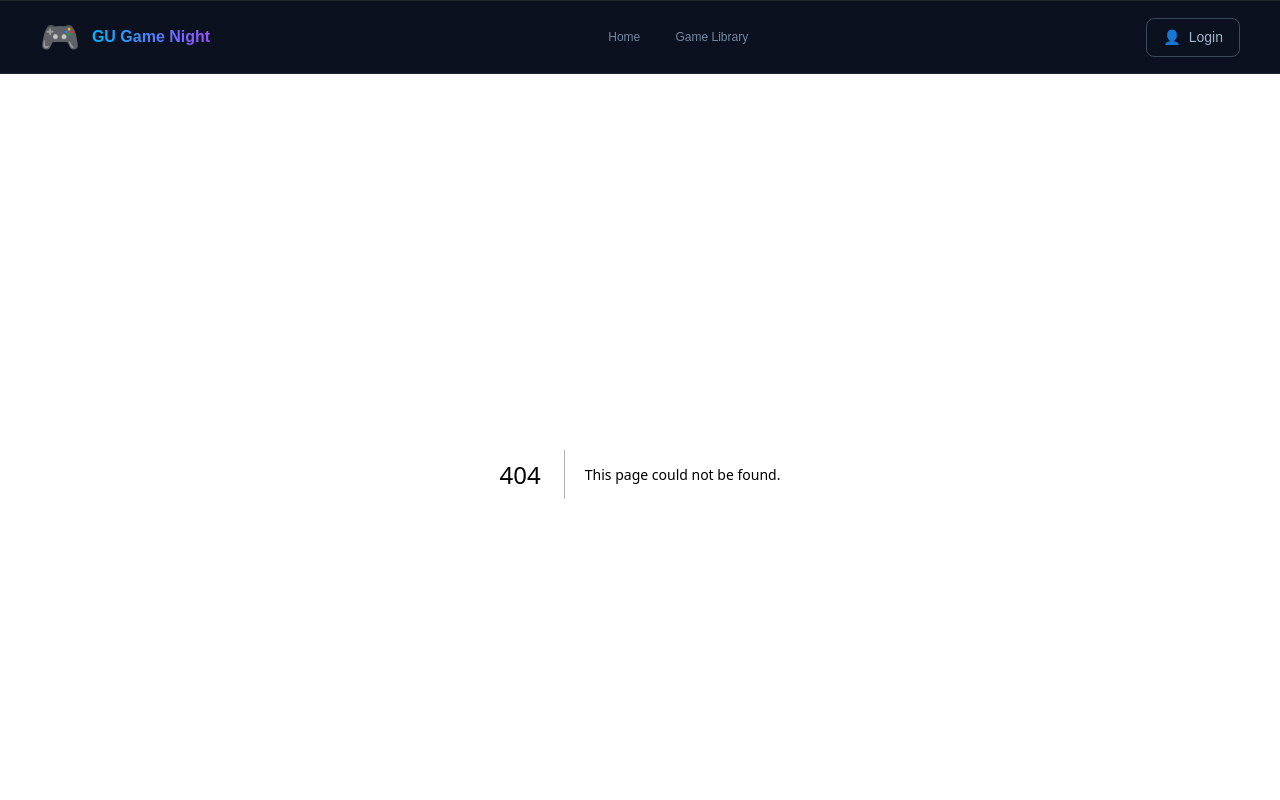
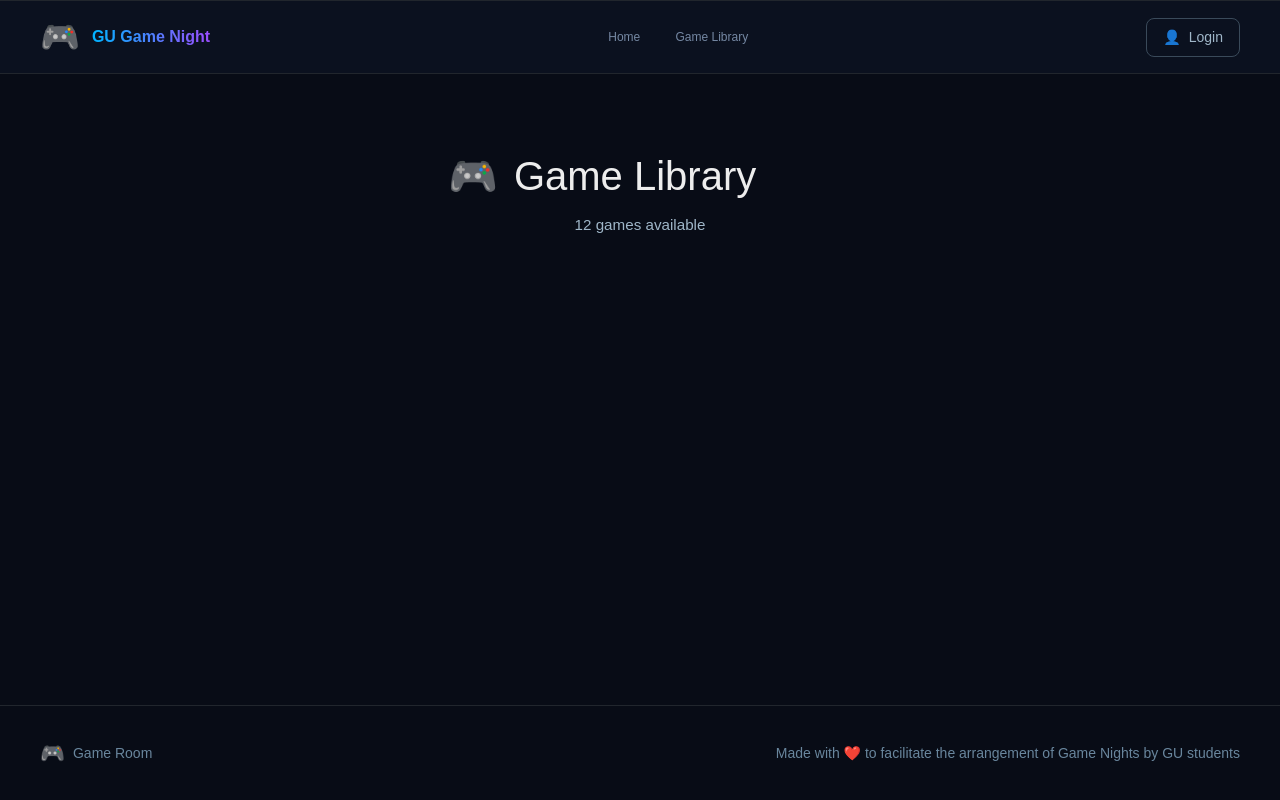
Before and after one commit to ansbilalgit/piasta-net-frontend, a Next.js app: page /nisse in a window 1280 px wide. Before the commit this address had no page. Shown: the top 800 px of the page. Built offline with nearby package versions, Linux system fonts and the light colour scheme.

Commit message:
changing directory name

```diff
--- /dev/null
+++ b/app/nisse/page.tsx
@@ -0,0 +1,25 @@
+export default function GamesPage() {
+  return (
+    <div className="site-container">
+      <div className="games-header">
+        <div className="games-header-top">
+          <span className="games-icon">🎮</span>
+          <h1>Game Library</h1>
+        </div>
+        <p className="games-count">12 games available</p>
+      </div>
+
+      <div className="site-container games-layout">
+        <aside className="filters">
+          <div className="filter-card">
+            {/* Filter-innehål läggs till senare */}
+          </div>
+        </aside>
+
+        <section className="games-grid">
+          {/* Game cards läggs till senare */}
+        </section>
+      </div>
+    </div>
+  );
+}
```
